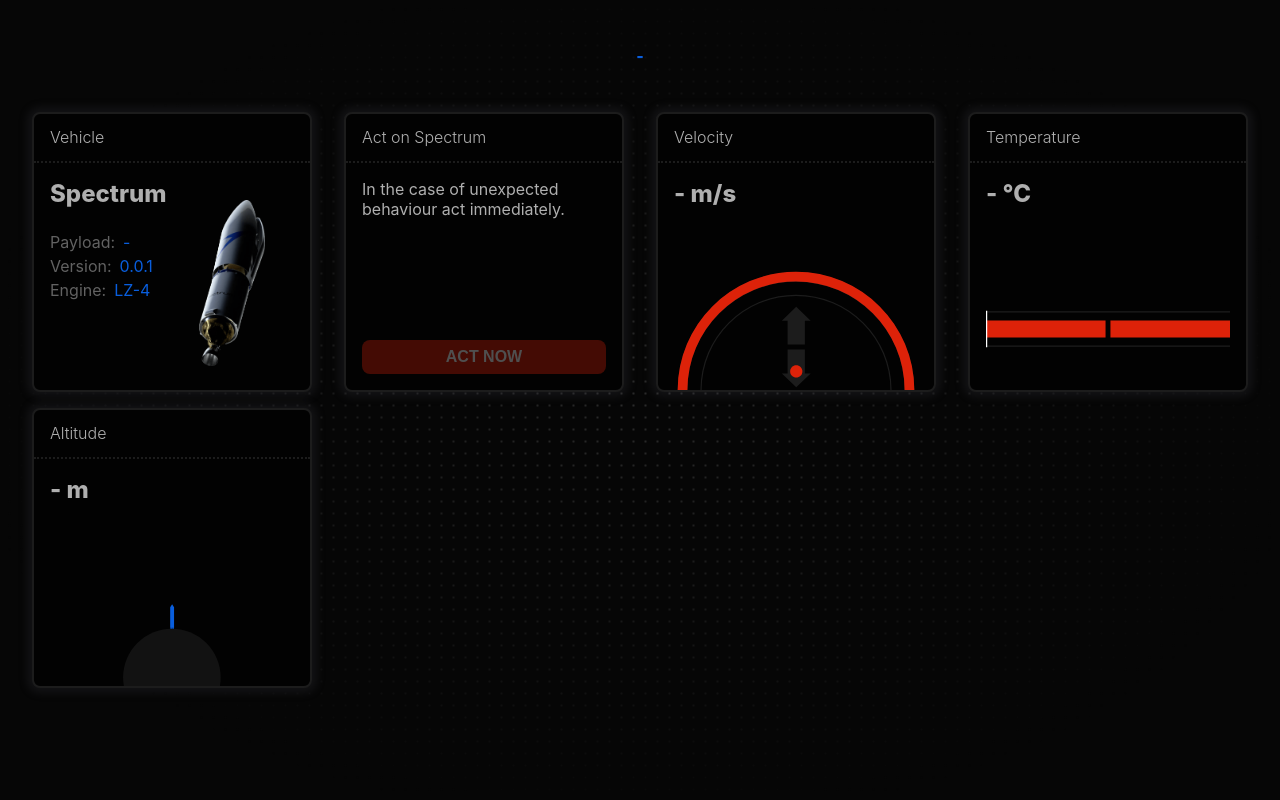
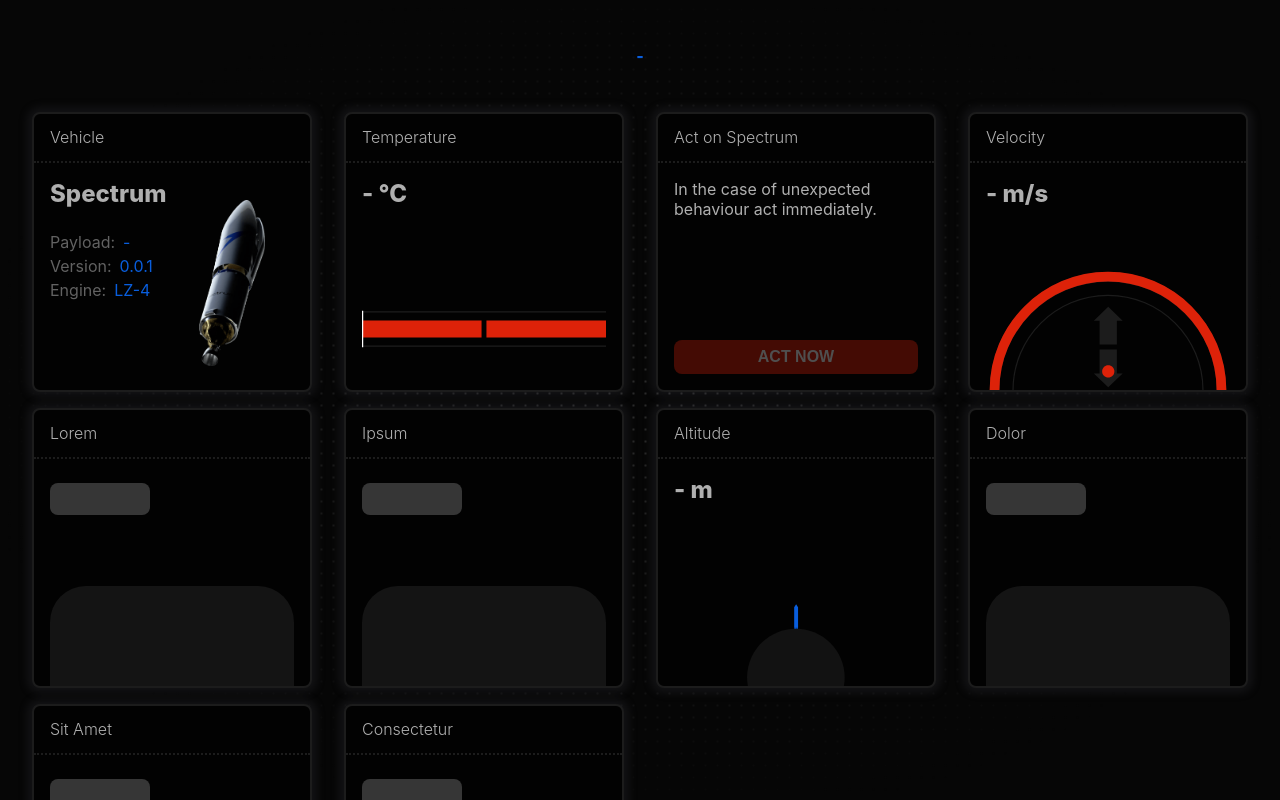
Before and after one commit to fuekiin/spectrum-launch-control, a Next.js app: page / in a window 1280 px wide. Shown: the top 800 px of the page. Built offline with nearby package versions, Linux system fonts and the light colour scheme; no server answers.

Commit message:
Add WidgetPlaceholders

```diff
--- /dev/null
+++ b/src/components/Widgets/WidgetPlaceholders/WidgetPlaceholders.tsx
@@ -0,0 +1,37 @@
+import styled from "styled-components";
+import { WidgetCard, WidgetVisualizationArea } from "../WidgetCard";
+
+const WidgetValuePlaceholder = styled.div`
+  height: 32px;
+  width: 100px;
+  background-color: ${({ theme }) => theme.colors.baseSecondary};
+  opacity: 0.3;
+  margin-top: 8px;
+  border-radius: 8px;
+`;
+
+const WidgetVisualizationPlaceholder = styled.div`
+  height: 100px;
+  width: 100%;
+  background-color: ${({ theme }) => theme.colors.baseSecondary};
+  border-top-right-radius: 36px;
+  border-top-left-radius: 36px;
+  opacity: 0.1;
+`;
+
+export const WidgetVisualizationPlaceholderCard = ({
+  title,
+  inErrorState,
+}: {
+  title: string;
+  inErrorState?: boolean;
+}) => {
+  return (
+    <WidgetCard title={title} inErrorState={inErrorState}>
+      <WidgetVisualizationArea>
+        <WidgetValuePlaceholder />
+        <WidgetVisualizationPlaceholder />
+      </WidgetVisualizationArea>
+    </WidgetCard>
+  );
+};
--- a/src/pages/index.tsx
+++ b/src/pages/index.tsx
@@ -18,6 +18,7 @@ import ErrorMessage from "@/components/MainLayout/ErrorMessage";
 import MainGrid from "@/components/MainLayout/MainGrid";
 import Status from "@/components/MainLayout/Status";
 import VehicleInfoWidget from "@/components/Widgets/VehicleInfoWidget/VehicleInfoWidget";
+import { WidgetVisualizationPlaceholderCard } from "@/components/Widgets/WidgetPlaceholders/WidgetPlaceholders";
 
 const Home = () => {
   const { data, error } = useVehicleState();
@@ -43,13 +44,17 @@ const Home = () => {
       <Status>{data?.StatusMessage ?? "-"}</Status>
       <MainGrid>
         <VehicleInfoWidget />
+        <TemperatureWidget temperature={data?.Temperature} />
         <ActOnSpectrumWidget isActionRequired={data?.IsActionRequired} />
         <VelocityWidget velocity={data?.Velocity} />
-        <TemperatureWidget temperature={data?.Temperature} />
+        <WidgetVisualizationPlaceholderCard title={"Lorem"} />
+        <WidgetVisualizationPlaceholderCard title={"Ipsum"} />
         <AltitudeWidget altitude={data?.Altitude} />
+        <WidgetVisualizationPlaceholderCard title={"Dolor"} />
+        <WidgetVisualizationPlaceholderCard title={"Sit Amet"} />
+        <WidgetVisualizationPlaceholderCard title={"Consectetur"} />
       </MainGrid>
     </MainContainer>
-    // </>
   );
 };
 
```
